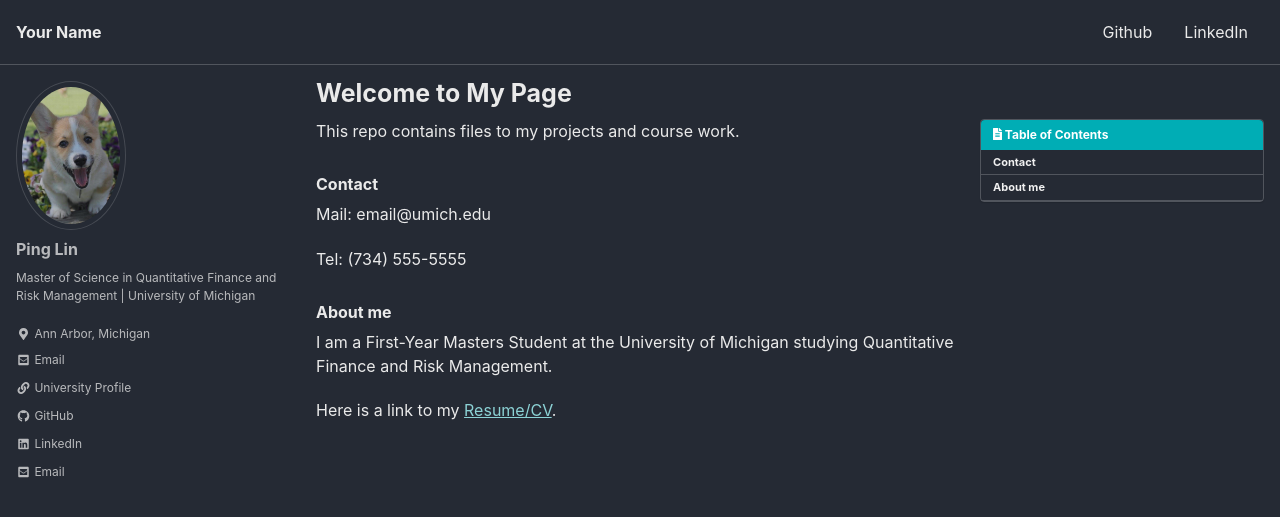
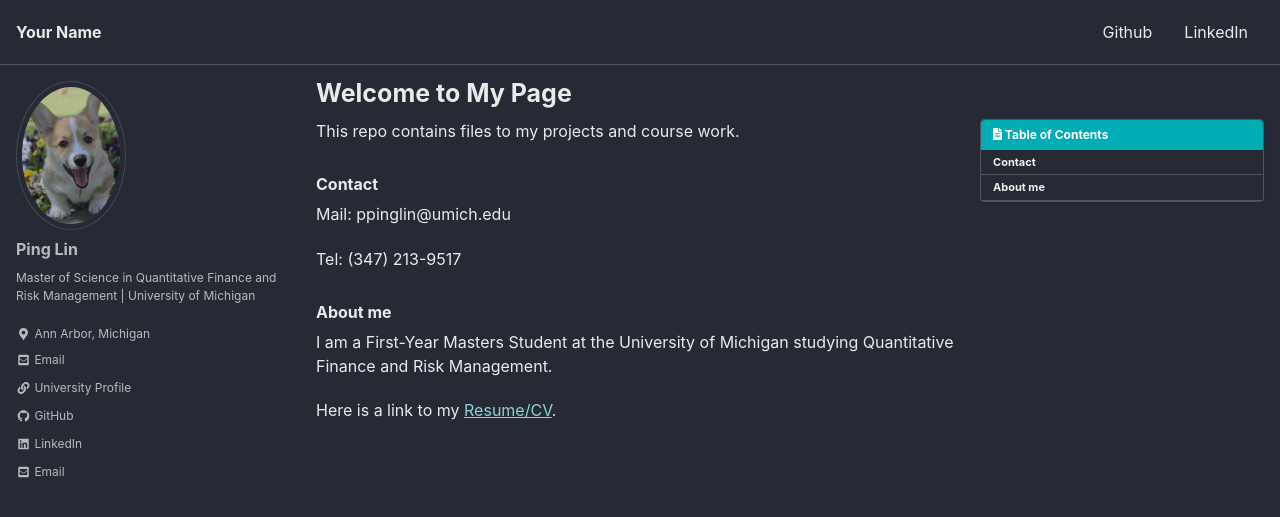
Before and after one commit to pinglin121596/pinglin121596.github.io, a Jekyll site: the page built from _pages/about.md, in a window 1280 px wide and 900 px high. Shown: the top 517 px of the window. Built offline with Jekyll 4.4.1, drawn with Linux system fonts in a browser that asks for light colours; cached includes are drawn as plain includes; nearby versions of some CDN libraries.

Commit message:
Update about.md

```diff
--- a/_pages/about.md
+++ b/_pages/about.md
@@ -13,9 +13,9 @@ This repo contains files to my projects and course work.
 
 ### Contact
 
-Mail: email@umich.edu
+Mail: ppinglin@umich.edu
 
-Tel: (734) 555-5555
+Tel: (347) 213-9517
 
 ### About me
 I am a First-Year Masters Student at the University of Michigan
```
